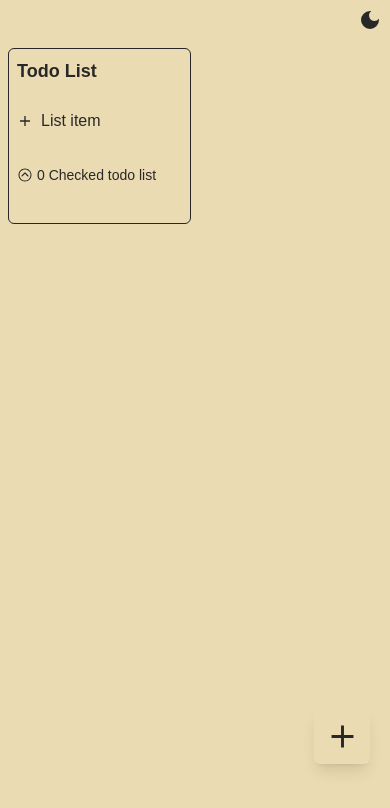
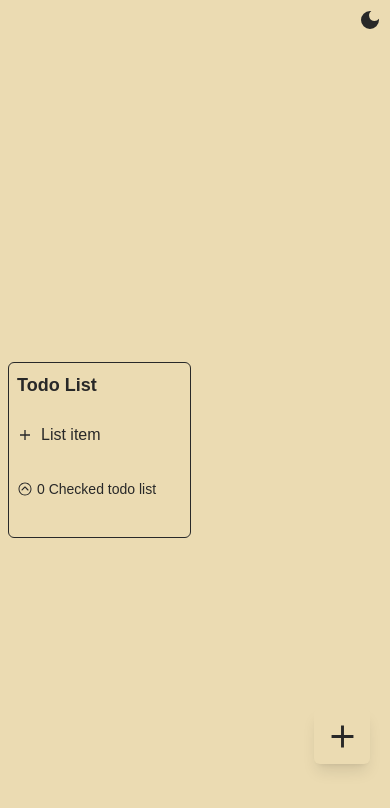
Before and after one commit to Zeddnyx/Google-Keep-Clone, a React (Vite) app: page / in a window 390 px wide. Shown: the top 808 px of the page. Built offline with nearby package versions, Linux system fonts and the light colour scheme.

Commit message:
ui: fix height homepage

```diff
--- a/src/globals.css
+++ b/src/globals.css
@@ -39,7 +39,7 @@
 
 /* homepage */
 .container-home {
-  @apply h-full w-full mx-auto px-2 py-2 grid gap-2 grid-cols-2 sm:grid-cols-3 xl:grid-cols-4 place-content-center grid-flow-row-dense;
+  @apply h-screen w-full mx-auto px-2 pb-2 grid gap-2 grid-cols-2 sm:grid-cols-3 xl:grid-cols-4 place-content-center
 }
 .todos-contaier {
   @apply grid p-2 border border-dark0 rounded-md max-h-44 h-44 overflow-y-auto overflow-hidden;
--- a/src/pages/Navbar.tsx
+++ b/src/pages/Navbar.tsx
@@ -20,10 +20,8 @@ export default function Navbar() {
   };
 
   return (
-    <div className="w-full bg-transparent py-2 flexBetweenCenter px-2">
-    <div>
-
-    </div>
+    <div className="w-full bg-transparent pt-2 flexBetweenCenter px-2">
+      <div></div>
       <div>
         <div
           onClick={() => handleTheme()}
```
